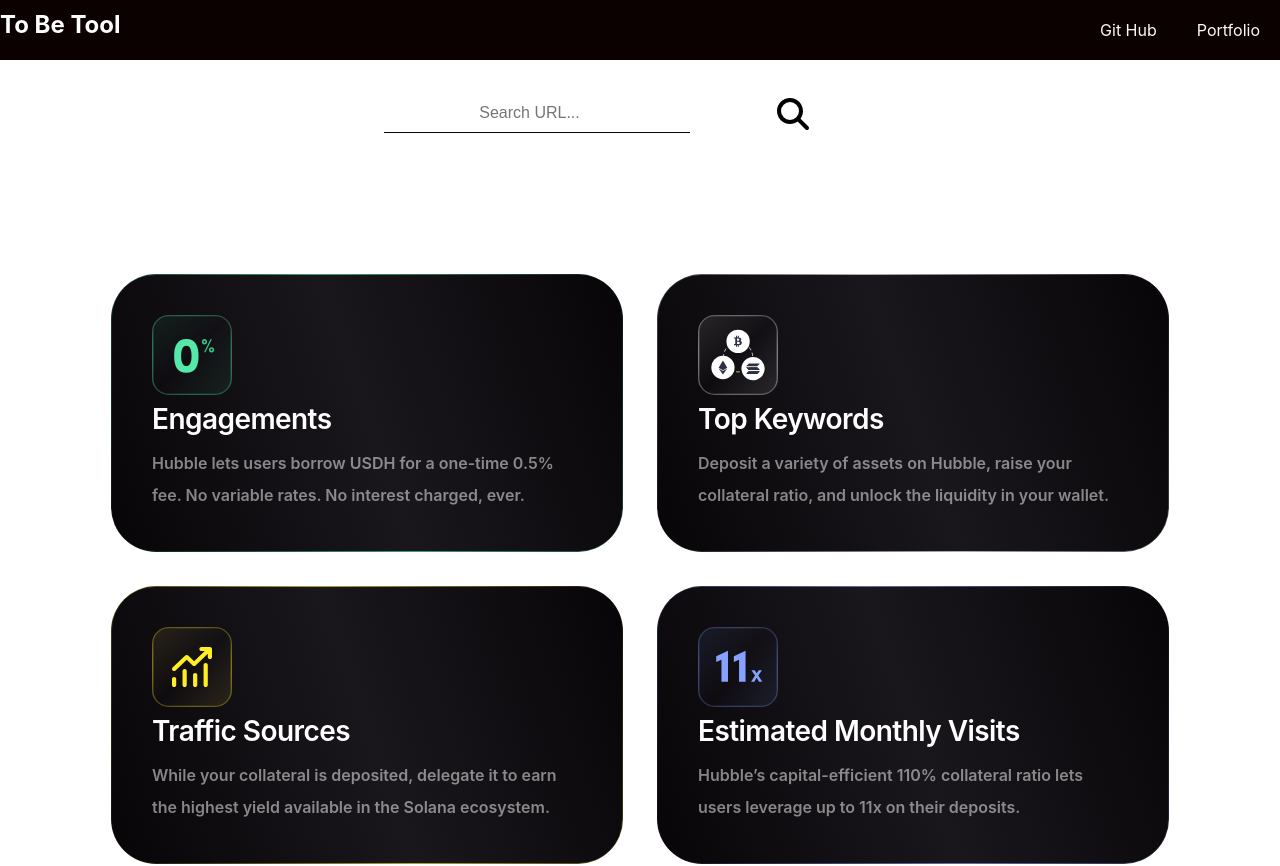
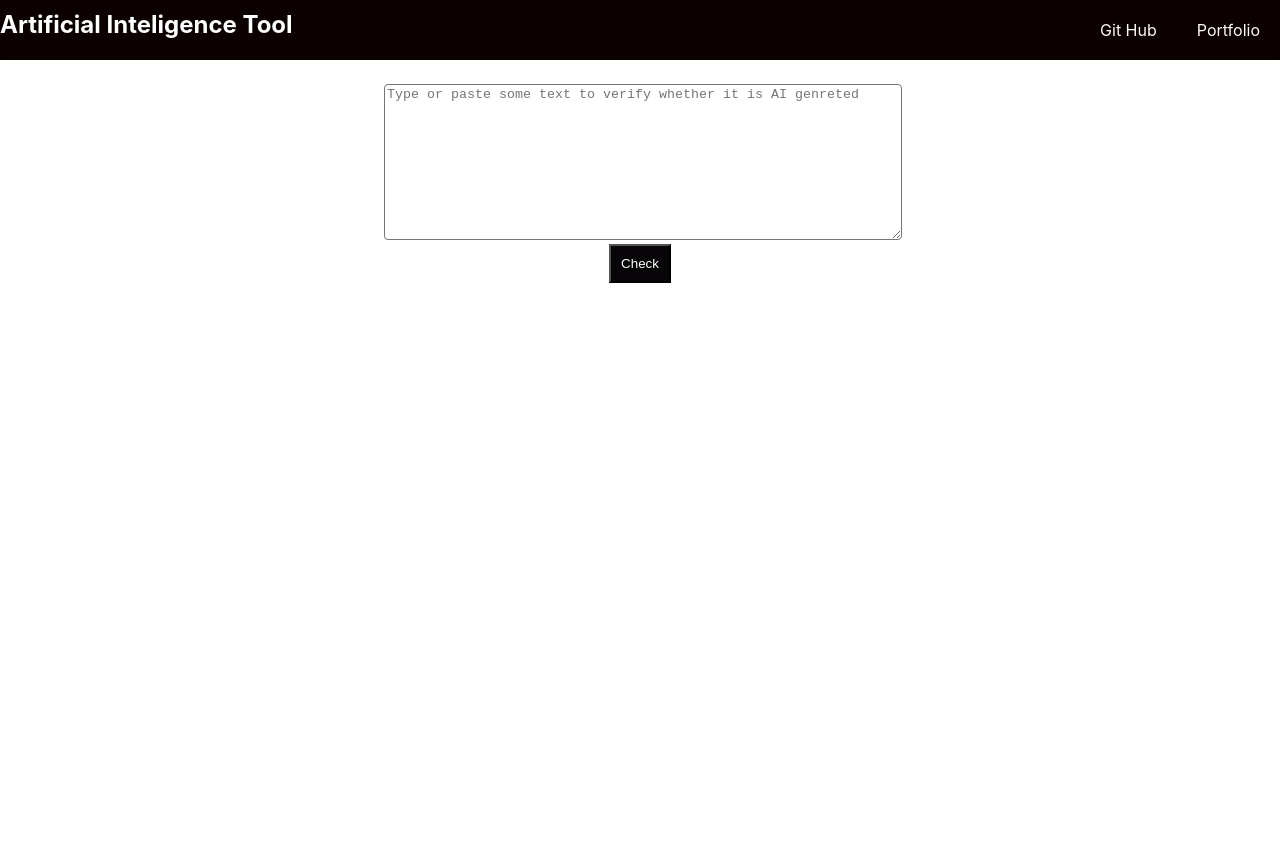
Before and after one commit to NixonOjiem/AI-detector, a React (Create React App) app: page / in a window 1280 px wide. Shown: the top 866 px of the page. After the commit the page ends 800 px from the top, so only its background shows below. Built offline with nearby package versions, Linux system fonts and the light colour scheme.

Commit message:
Started working on AI component

```diff
--- a/src/App.js
+++ b/src/App.js
@@ -3,13 +3,15 @@
 import Header from './components/Header';
 import SearchBox from './components/SearchBox';
 import DashboardContainer from './components/DashboardContainer';
+import ArtificialInteligenceCheck from './components/ArtificialInteligenceCheck';
 
 function App() {
   return (
     <div className="App">
         <Header />
-        <SearchBox />
-        <DashboardContainer />
+        <ArtificialInteligenceCheck />
+        {/* <SearchBox />  */}
+        {/* <DashboardContainer /> */}
     </div>
   );
 }
--- /dev/null
+++ b/src/components/ArtificialInteligenceCheck.js
@@ -0,0 +1,17 @@
+import React from 'react'
+
+function ArtificialInteligenceCheck() {
+  return (
+    <>
+    <div>
+     <textarea className='User-input' rows={10} placeholder= 'Type or paste some text to verify whether it is AI genreted'/>
+    </div>
+    <div>
+        <button className='btn-primary'>Check</button>
+    </div>
+    </>
+
+  )
+}
+
+export default ArtificialInteligenceCheck
--- a/src/components/Header.js
+++ b/src/components/Header.js
@@ -3,7 +3,7 @@
 function Header() {
   return (
     <div className='Navigation-bar'>
-        <h2 className='App-heading'>To Be Tool</h2>
+        <h2 className='App-heading'>Artificial Inteligence Tool</h2>
         <ul className='List-items'>
             <li><a href=''>Git Hub </a></li>
             <li><a href=''>Portfolio</a></li>
--- a/src/components/SearchBox.js
+++ b/src/components/SearchBox.js
@@ -24,15 +24,15 @@
 
  const handleSearch = async (e) => {
    e.preventDefault();
-   try {
-    const response = await axios.request(options);
-    console.log('API Response Data:', response.data);
-    setData(response.data);
-    } catch (error) {
-    console.error('API Request Failed:', error);
-    setError(error.message);
-   //     // You can also display a friendly error message to the user here
-     }
+  //  try {
+  //   const response = await axios.request(options);
+  //   console.log('API Response Data:', response.data);
+  //   setData(response.data);
+  //   } catch (error) {
+  //   console.error('API Request Failed:', error);
+  //   setError(error.message);
+  //  //     // You can also display a friendly error message to the user here
+  //    }
   };
 
    const handleKeyPress = (e) => {
--- a/src/index.css
+++ b/src/index.css
@@ -256,3 +256,25 @@
   font-size: 16px;
   max-width: 470px;
 }
+/* This is the text area */
+
+.User-input{
+  margin: 0 auto;
+  width: 40%;
+  margin-left: 30%;
+  border-radius: 4px;
+}
+
+.btn-primary {
+  display: block;
+  margin: 0 auto;
+  background-color: #080509;
+  color: white;
+  padding: 10px;
+}
+.btn-primary:hover{
+  background-color: white;
+  color: #080509;
+  transition-timing-function: ease-in-out;
+  transition-duration: 1s;
+}
```
